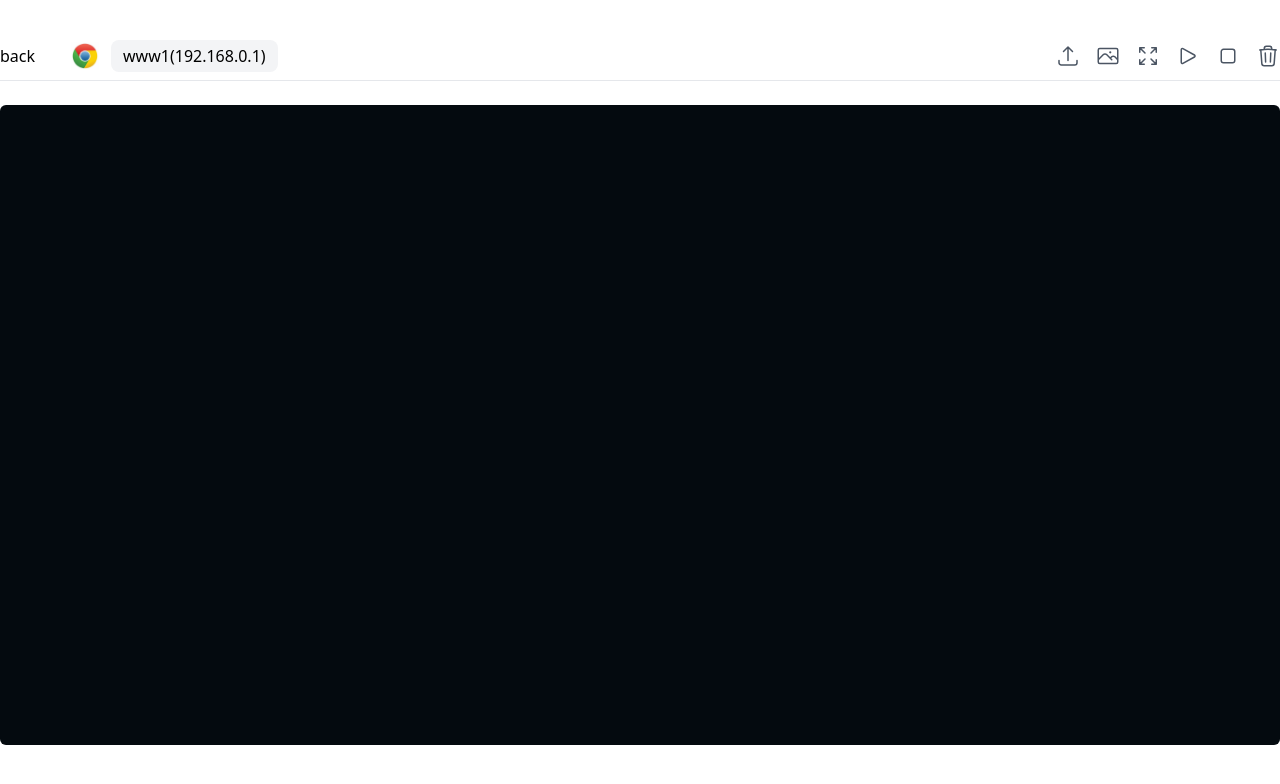
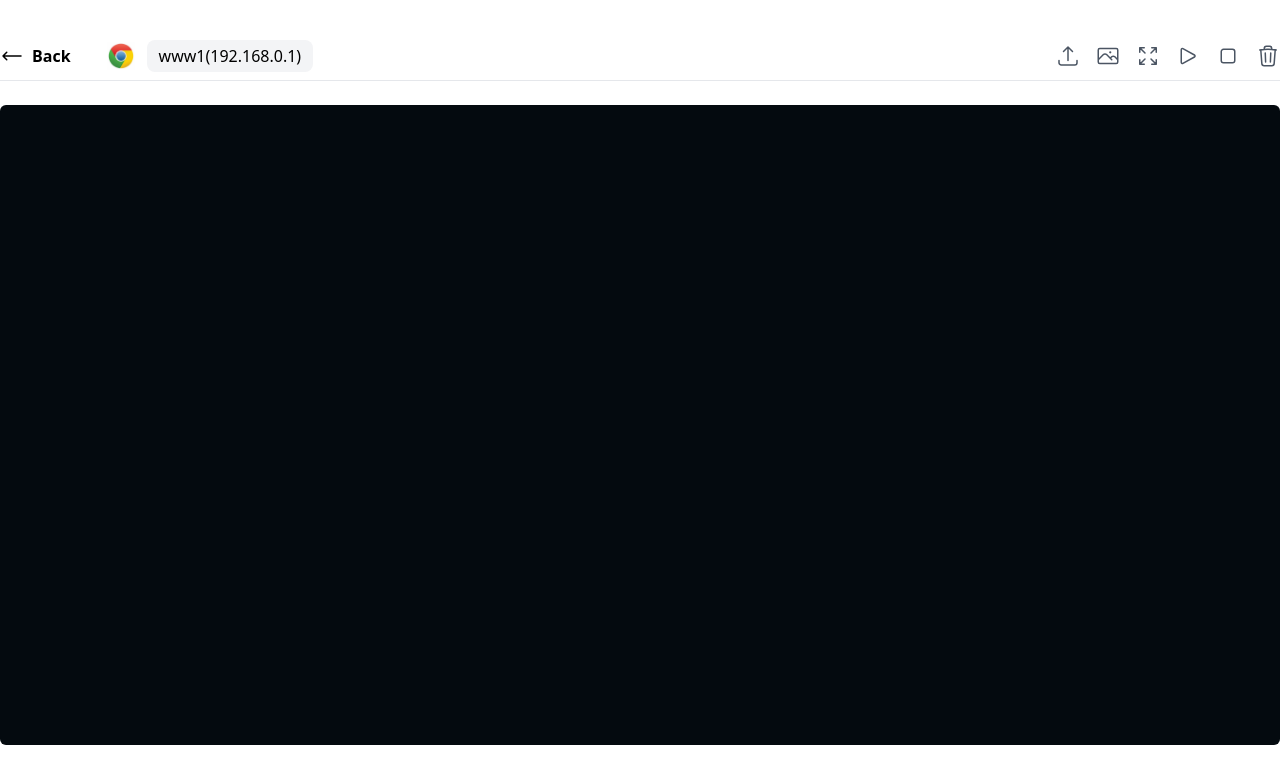
Before and after one commit to shenjinti/browserlify, a Vue app in the folder web/: page / in a window 1280 px wide. Both pictures are taken after a click on the element 205 px from the left and 274 px from the top of the page. Shown: the top 784 px of the page. Built offline with nearby package versions, Linux system fonts and the light colour scheme.

Commit message:
add demo ui

```diff
--- a/web/src/App.vue
+++ b/web/src/App.vue
@@ -1,6 +1,6 @@
 <script setup>
 import { ref, computed, onMounted } from 'vue'
-import { PlayIcon, StopIcon, TrashIcon, PhotoIcon, ArrowsPointingOutIcon, ArrowUpTrayIcon } from '@heroicons/vue/24/outline'
+import { PlayIcon, StopIcon, TrashIcon, PhotoIcon, ArrowsPointingOutIcon, ArrowUpTrayIcon, ArrowLongLeftIcon } from '@heroicons/vue/24/outline'
 import Button from '../src/compotents/Button.vue'
 import Confirm from '../src/compotents/Confirm.vue'
 
@@ -55,7 +55,10 @@ async function handleMax(item) {
     <div v-if="showWindow">
       <div class="flex items-center justify-between border-b pb-2">
         <div class="flex items-center space-x-3">
-          <div class="cursor-pointer hover:text-blue-500 mr-6" @click="showWindow = false">back</div>
+          <div class="cursor-pointer group flex mr-6" @click="showWindow = false">
+            <ArrowLongLeftIcon class="w-6 h-6 group-hover:text-sky-600" />
+            <p class="group-hover:text-sky-600 font-semibold ml-2">Back</p>
+          </div>
           <img src="../public/chrome.jpg" alt="" class="w-7 h-7">
           <div class="flex items-center justify-between py-1 bg-gray-100 rounded-lg px-3">
             <p>www1(192.168.0.1)</p>
```
